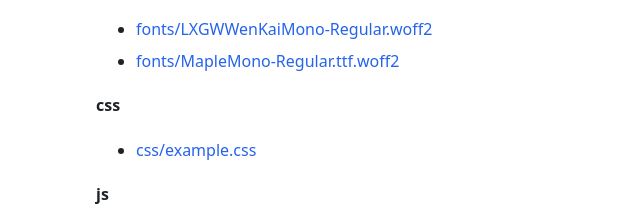
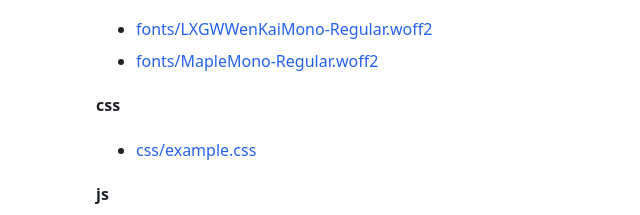
Before and after one commit to shumengya/sprout-cdn, a plain HTML site: page index.html in a window 1280 px wide. Shown: the part 218-433 px from the top of the page, 184-824 px from the left. Drawn offline with Linux system fonts and the light colour scheme.

Commit message:
fonts: 重命名 MapleMono-Regular.ttf.woff2 → MapleMono-Regular.woff2

```diff
--- a/index.html
+++ b/index.html
@@ -30,7 +30,7 @@
   <h2 style="font-size:16px">fonts</h2>
   <ul>
     <li><a href="./fonts/LXGWWenKaiMono-Regular.woff2">fonts/LXGWWenKaiMono-Regular.woff2</a></li>
-    <li><a href="./fonts/MapleMono-Regular.ttf.woff2">fonts/MapleMono-Regular.ttf.woff2</a></li>
+    <li><a href="./fonts/MapleMono-Regular.woff2">fonts/MapleMono-Regular.woff2</a></li>
   </ul>
   <h2 style="font-size:16px">css</h2>
   <ul><li><a href="./css/example.css">css/example.css</a></li></ul>
```
Also changed, not shown: fonts/MapleMono-Regular.woff2 (renamed from fonts/MapleMono-Regular.ttf.woff2), llms.txt.
